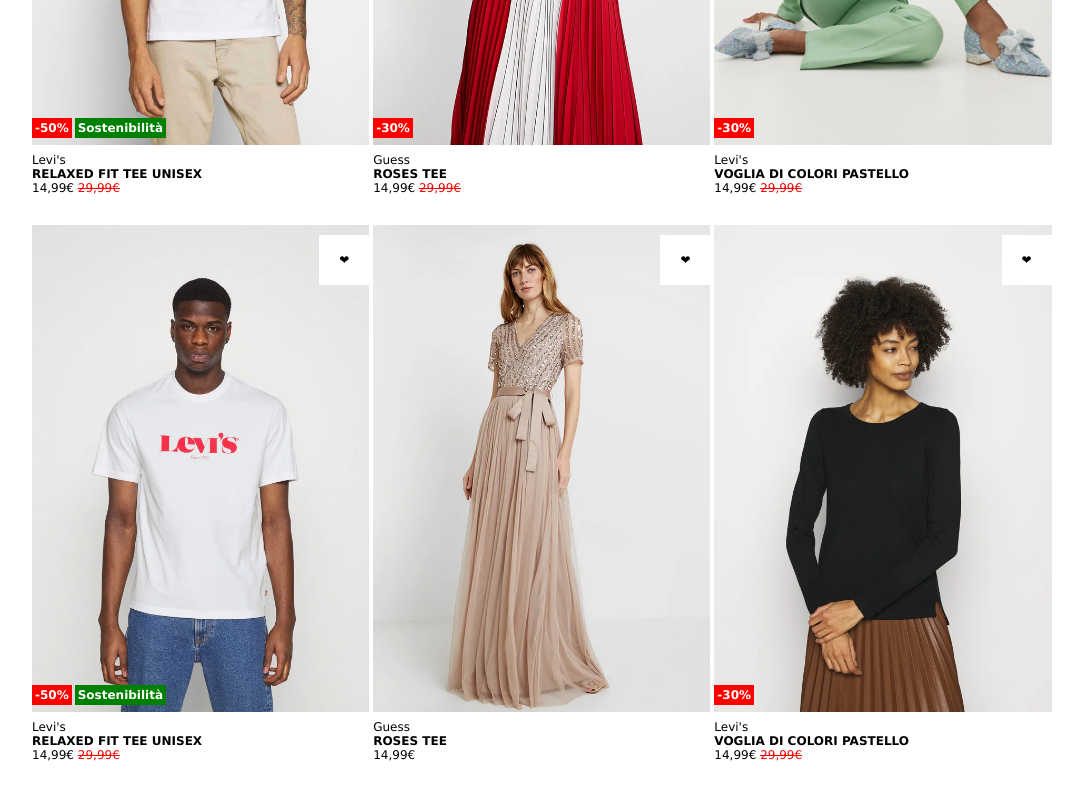
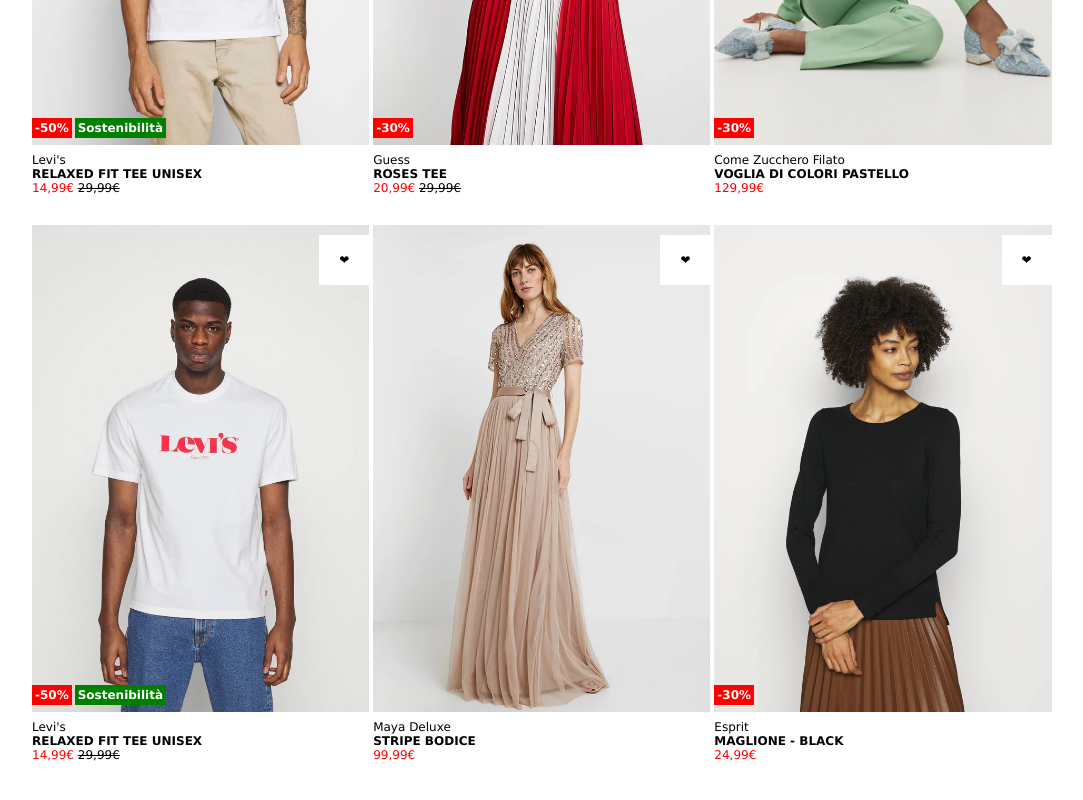
Before and after one commit to GiuliaSossai/html-css-boolando, a plain HTML site: page index.html in a window 1280 px wide. Shown: the part 362-1162 px from the top of the page, without its empty margins (96-1179 px from the left). Drawn offline with Linux system fonts and the light colour scheme.

Commit message:
sistemazione prezzi e testi

```diff
--- a/assets/css/style.css
+++ b/assets/css/style.css
@@ -99,8 +99,11 @@ h4 {
   text-transform: uppercase;
 }
 
+.red {
+  color: red;
+}
+
 .erased {
-  color: red;
   text-decoration: line-through;
 }
 
--- a/index.html
+++ b/index.html
@@ -29,7 +29,7 @@
         <div class="image-text">
          <p>Levi's</p>
          <h4>relaxed fit tee unisex</h4>
-         <span class="price">14,99</span>
+         <span class="price red">14,99</span>
          <span class="price erased">29,99</span>
        </div>
       </div>
@@ -49,7 +49,7 @@
        <div class="image-text">
          <p>Guess</p>
          <h4>roses tee</h4>
-         <span class="price">14,99</span>
+         <span class="price red">20,99</span>
          <span class="price erased">29,99</span>
        </div>
       </div>
@@ -67,10 +67,9 @@
        </div>
 
         <div class="image-text">
-         <p>Levi's</p>
+         <p>Come Zucchero Filato</p>
          <h4>voglia di colori pastello</h4>
-         <span class="price">14,99</span>
-         <span class="price erased">29,99</span>
+         <span class="price red">129,99</span>
        </div>
       </div>
 
@@ -94,7 +93,7 @@
         <div class="image-text">
          <p>Levi's</p>
          <h4>relaxed fit tee unisex</h4>
-         <span class="price">14,99</span>
+         <span class="price red">14,99</span>
          <span class="price erased">29,99</span>
        </div>
       </div>
@@ -108,9 +107,9 @@
        </div>
 
         <div class="image-text">
-          <p>Guess</p>
-          <h4>roses tee</h4>
-          <span class="price">14,99</span>
+          <p>Maya Deluxe</p>
+          <h4>stripe bodice</h4>
+          <span class="price red">99,99</span>
         </div>
       </div>
 
@@ -127,10 +126,9 @@
        </div>
 
         <div class="image-text">
-         <p>Levi's</p>
-         <h4>voglia di colori pastello</h4>
-         <span class="price">14,99</span>
-         <span class="price erased">29,99</span>
+         <p>Esprit</p>
+         <h4>maglione - black</h4>
+         <span class="price red">24,99</span>
         </div>
       </div>
 
```
